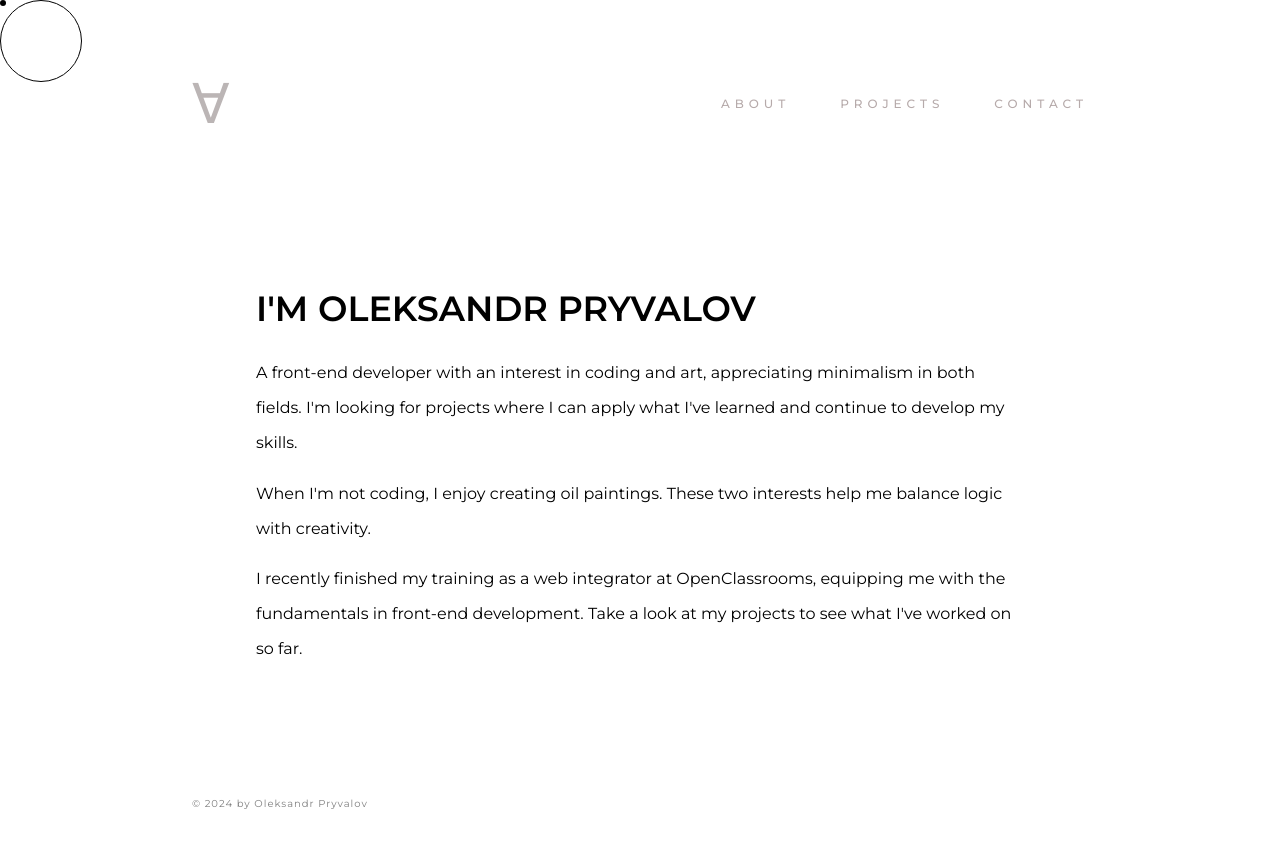
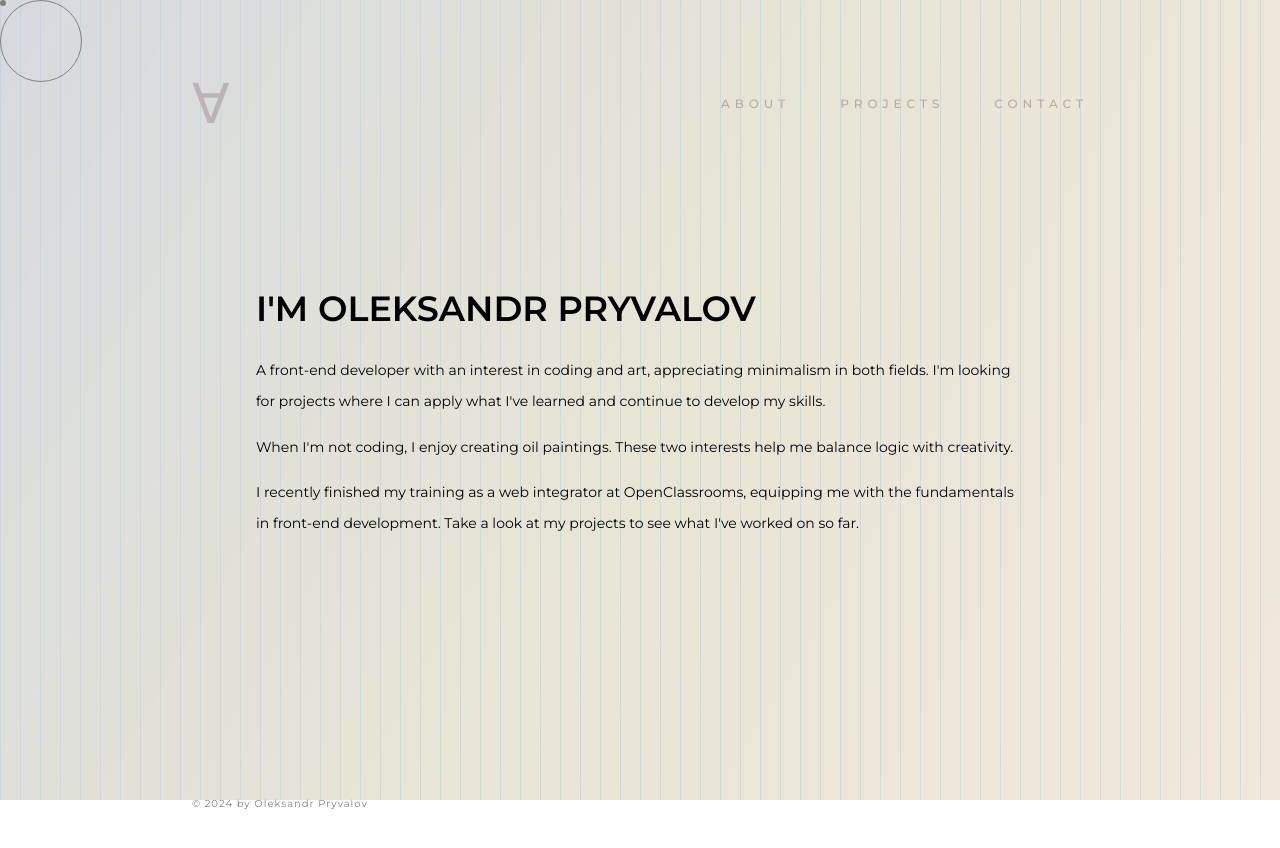
Before and after one commit to multumInParvo/my-portfolio, a React (Create React App) app: page / in a window 1280 px wide. Shown: the top 848 px of the page. Built offline with nearby package versions, Linux system fonts and the light colour scheme.

Commit message:
updated components

```diff
--- a/src/App.jsx
+++ b/src/App.jsx
@@ -10,10 +10,12 @@ import About from './pages/About/About';
 import Contact from './pages/Contact/Contact';
 import Gallery from './components/Gallery/Gallery';
 import Cursor from './components/Cursor/Cursor';
+import Background from './components/Background/Background';
 
 function App() {
   return (
     <div className="app">
+      <Background />
       <Cursor />
       <Header />
       <Routes>
--- a/src/components/Cursor/Cursor.jsx
+++ b/src/components/Cursor/Cursor.jsx
@@ -54,7 +54,7 @@ const Cursor = () => {
           width: 80,
           height: 80,
           borderRadius: '50%',
-          border: '1px solid #000',
+          border: '1px solid grey',
           pointerEvents: 'none',
           zIndex: 9998,
           x: outerX,
@@ -69,7 +69,7 @@ const Cursor = () => {
           width: 6,
           height: 6,
           borderRadius: '50%',
-          backgroundColor: '#000',
+          backgroundColor: 'grey',
           pointerEvents: 'none',
           zIndex: 9999,
           x: innerX,
--- a/src/components/Footer/Footer.scss
+++ b/src/components/Footer/Footer.scss
@@ -4,7 +4,7 @@
   width: 70%;
   display: flex;
   justify-content: start;
-  padding: 50px 15%;
+  padding: 50px 15% 30px 15%;
   text-align: center;
 
   .footer-text {
--- a/src/components/Header/Header.scss
+++ b/src/components/Header/Header.scss
@@ -142,7 +142,7 @@ nav {
     right: 0;
     width: 50%;
     height: 100%;
-    background-color: white;
+    background: linear-gradient(90deg, #d6dadf, #e6e4d5f8);
     transform: translateX(100%);
     transition: transform 0.3s ease-in-out;
     z-index: 2;
--- a/src/components/Introduction/Introduction.scss
+++ b/src/components/Introduction/Introduction.scss
@@ -11,6 +11,8 @@
         margin: 0;
 
         .introduction-paragraph {
+            font-size: 14px;
+            font-weight: 400;
             line-height: 2.2;
             margin: 15px 0 0 0;
         }
```
